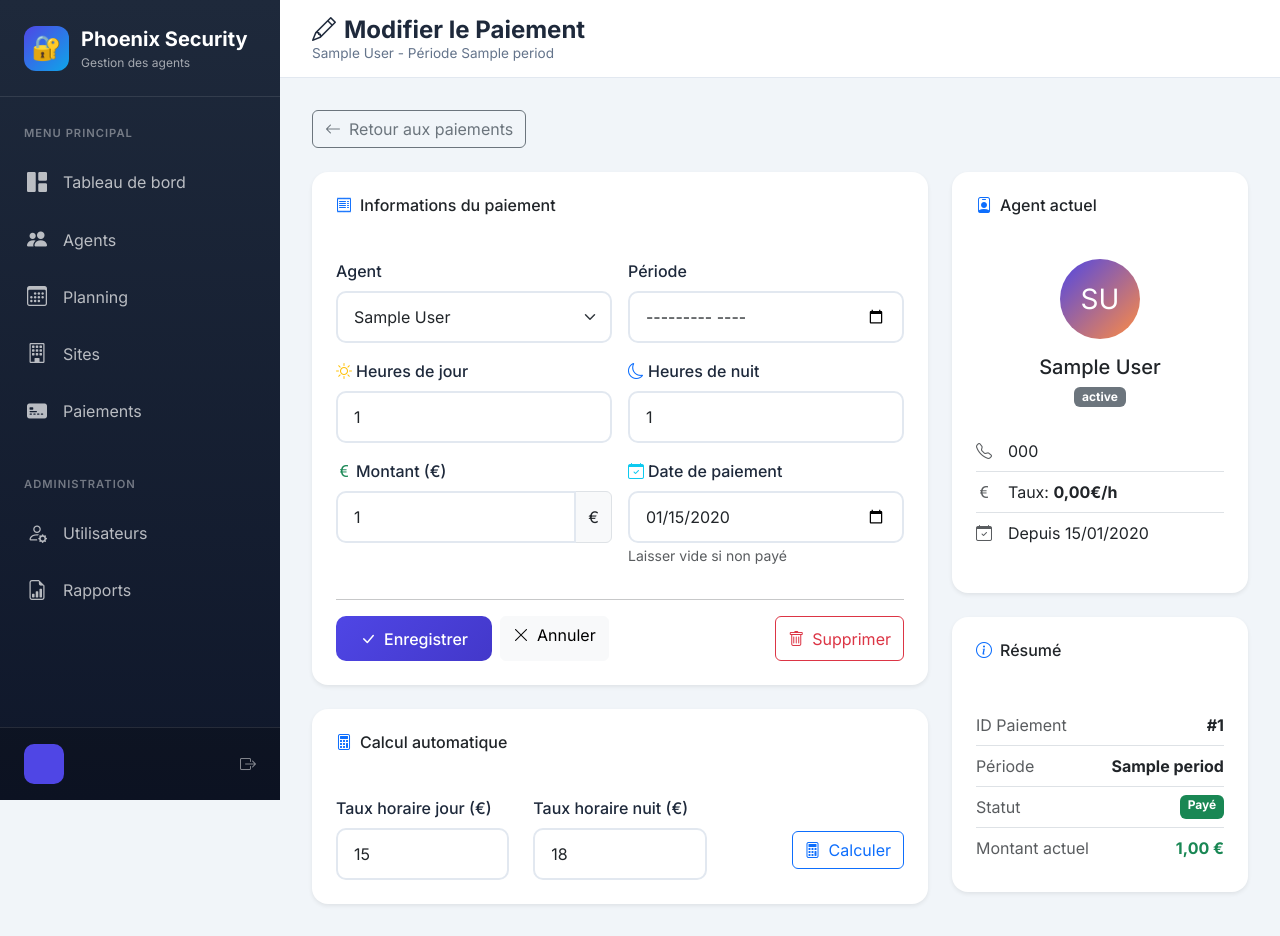
After one commit to Wassimbkl/phoenix-security, a Symfony app: template templates/admin/payments/payment_edit.html.twig in a window 1280 px wide. The commit adds this page. Run offline with Twig, Linux system fonts and the light colour scheme; the template is opened without the code that fills it: most values are stand-ins (such as "Sample title", 1, 10 or a date in 2020); some libraries are stand-ins or nearby versions.

Commit message:
feat: Add payment update functionality and corresponding edit template

```diff
--- a/src/Entity/Agent.php
+++ b/src/Entity/Agent.php
@@ -148,4 +148,9 @@ class Agent
     {
         return $this->payments;
     }
+
+    public function __toString(): string
+    {
+        return $this->firstName . ' ' . $this->lastName;
+    }
 }
--- /dev/null
+++ b/templates/admin/payments/payment_edit.html.twig
@@ -0,0 +1,252 @@
+{% extends 'admin/layout.html.twig' %}
+
+{% block title %}Modifier le paiement #{{ payment.id }} - Phoenix Security{% endblock %}
+
+{% block page_title %}
+    <i class="bi bi-pencil me-2"></i>Modifier le Paiement
+{% endblock %}
+
+{% block page_subtitle %}
+    {{ payment.agent.firstName }} {{ payment.agent.lastName }} - Période {{ payment.period }}
+{% endblock %}
+
+{% block content %}
+<div class="row mb-4">
+    <div class="col-12">
+        <a href="{{ path('admin_payments') }}" class="btn btn-outline-secondary">
+            <i class="bi bi-arrow-left me-2"></i>Retour aux paiements
+        </a>
+    </div>
+</div>
+
+<div class="row g-4">
+    <!-- Formulaire -->
+    <div class="col-lg-8">
+        <div class="card border-0 shadow-sm">
+            <div class="card-header bg-transparent border-0 pt-4">
+                <h6 class="mb-0"><i class="bi bi-receipt me-2 text-primary"></i>Informations du paiement</h6>
+            </div>
+            <div class="card-body">
+                <form method="post" action="{{ path('admin_payment_update', {id: payment.id}) }}">
+                    <input type="hidden" name="_token" value="{{ csrf_token('payment_edit' ~ payment.id) }}">
+
+                    <div class="row g-3">
+                        <!-- Agent -->
+                        <div class="col-md-6">
+                            <label class="form-label">Agent</label>
+                            <select name="agent_id" class="form-select" required>
+                                {% for agent in agents %}
+                                    <option value="{{ agent.id }}" {{ payment.agent.id == agent.id ? 'selected' : '' }}>
+                                        {{ agent.firstName }} {{ agent.lastName }}
+                                    </option>
+                                {% endfor %}
+                            </select>
+                        </div>
+
+                        <!-- Période -->
+                        <div class="col-md-6">
+                            <label class="form-label">Période</label>
+                            <input type="month" name="period" class="form-control"
+                                   value="{{ payment.period }}" required>
+                        </div>
+
+                        <!-- Heures de jour -->
+                        <div class="col-md-6">
+                            <label class="form-label">
+                                <i class="bi bi-sun text-warning me-1"></i>Heures de jour
+                            </label>
+                            <input type="number" name="hours_day" class="form-control"
+                                   value="{{ payment.totalHoursDay }}" step="0.5" min="0" required
+                                   onchange="calculateAmount()">
+                        </div>
+
+                        <!-- Heures de nuit -->
+                        <div class="col-md-6">
+                            <label class="form-label">
+                                <i class="bi bi-moon text-primary me-1"></i>Heures de nuit
+                            </label>
+                            <input type="number" name="hours_night" class="form-control"
+                                   value="{{ payment.totalHoursNight }}" step="0.5" min="0" required
+                                   onchange="calculateAmount()">
+                        </div>
+
+                        <!-- Montant -->
+                        <div class="col-md-6">
+                            <label class="form-label">
+                                <i class="bi bi-currency-euro text-success me-1"></i>Montant (€)
+                            </label>
+                            <div class="input-group">
+                                <input type="number" name="amount" id="amount" class="form-control"
+                                       value="{{ payment.totalAmount }}" step="0.01" min="0" required>
+                                <span class="input-group-text">€</span>
+                            </div>
+                        </div>
+
+                        <!-- Date de paiement -->
+                        <div class="col-md-6">
+                            <label class="form-label">
+                                <i class="bi bi-calendar-check text-info me-1"></i>Date de paiement
+                            </label>
+                            <input type="date" name="payment_date" class="form-control"
+                                   value="{{ payment.paymentDate ? payment.paymentDate|date('Y-m-d') : '' }}">
+                            <small class="text-muted">Laisser vide si non payé</small>
+                        </div>
+
+                        <!-- Boutons -->
+                        <div class="col-12">
+                            <hr class="my-3">
+                            <div class="d-flex justify-content-between">
+                                <div class="d-flex gap-2">
+                                    <button type="submit" class="btn btn-phoenix">
+                                        <i class="bi bi-check-lg me-2"></i>Enregistrer
+                                    </button>
+                                    <a href="{{ path('admin_payments') }}" class="btn btn-light">
+                                        <i class="bi bi-x-lg me-2"></i>Annuler
+                                    </a>
+                                </div>
+                                <button type="button" class="btn btn-outline-danger"
+                                        data-bs-toggle="modal" data-bs-target="#deleteModal">
+                                    <i class="bi bi-trash me-2"></i>Supprimer
+                                </button>
+                            </div>
+                        </div>
+                    </div>
+                </form>
+            </div>
+        </div>
+
+        <!-- Calcul automatique -->
+        <div class="card border-0 shadow-sm mt-4">
+            <div class="card-header bg-transparent border-0 pt-4">
+                <h6 class="mb-0"><i class="bi bi-calculator me-2 text-primary"></i>Calcul automatique</h6>
+            </div>
+            <div class="card-body">
+                <div class="row align-items-center">
+                    <div class="col-md-4">
+                        <label class="form-label">Taux horaire jour (€)</label>
+                        <input type="number" id="rate_day" class="form-control" value="15" step="0.5" onchange="calculateAmount()">
+                    </div>
+                    <div class="col-md-4">
+                        <label class="form-label">Taux horaire nuit (€)</label>
+                        <input type="number" id="rate_night" class="form-control" value="18" step="0.5" onchange="calculateAmount()">
+                    </div>
+                    <div class="col-md-4 text-end">
+                        <button type="button" class="btn btn-outline-primary mt-4" onclick="calculateAmount()">
+                            <i class="bi bi-calculator me-2"></i>Calculer
+                        </button>
+                    </div>
+                </div>
+            </div>
+        </div>
+    </div>
+
+    <!-- Sidebar Agent -->
+    <div class="col-lg-4">
+        <div class="card border-0 shadow-sm">
+            <div class="card-header bg-transparent border-0 pt-4">
+                <h6 class="mb-0"><i class="bi bi-person-badge me-2 text-primary"></i>Agent actuel</h6>
+            </div>
+            <div class="card-body">
+                <div class="text-center mb-4">
+                    <div class="avatar-xl mx-auto mb-3" style="width: 80px; height: 80px; font-size: 28px; display: flex; align-items: center; justify-content: center; background: linear-gradient(135deg, var(--phoenix-primary), #ff8c42); color: white; border-radius: 50%;">
+                        {{ payment.agent.firstName|slice(0, 1)|upper }}{{ payment.agent.lastName|slice(0, 1)|upper }}
+                    </div>
+                    <h5 class="mb-1">{{ payment.agent.firstName }} {{ payment.agent.lastName }}</h5>
+                    <span class="badge {{ payment.agent.status == 'ACTIF' ? 'bg-success' : 'bg-secondary' }}">
+                        {{ payment.agent.status }}
+                    </span>
+                </div>
+
+                <ul class="list-unstyled">
+                    {% if payment.agent.phone %}
+                        <li class="d-flex align-items-center py-2 border-bottom">
+                            <i class="bi bi-telephone text-muted me-3"></i>
+                            <span>{{ payment.agent.phone }}</span>
+                        </li>
+                    {% endif %}
+                    <li class="d-flex align-items-center py-2 border-bottom">
+                        <i class="bi bi-currency-euro text-muted me-3"></i>
+                        <span>Taux: <strong>{{ payment.agent.hourlyRate|number_format(2, ',', ' ') }}€/h</strong></span>
+                    </li>
+                    {% if payment.agent.hireDate %}
+                        <li class="d-flex align-items-center py-2">
+                            <i class="bi bi-calendar-check text-muted me-3"></i>
+                            <span>Depuis {{ payment.agent.hireDate|date('d/m/Y') }}</span>
+                        </li>
+                    {% endif %}
+                </ul>
+            </div>
+        </div>
+
+        <!-- Résumé -->
+        <div class="card border-0 shadow-sm mt-4">
+            <div class="card-header bg-transparent border-0 pt-4">
+                <h6 class="mb-0"><i class="bi bi-info-circle me-2 text-primary"></i>Résumé</h6>
+            </div>
+            <div class="card-body">
+                <ul class="list-unstyled mb-0">
+                    <li class="d-flex justify-content-between py-2 border-bottom">
+                        <span class="text-muted">ID Paiement</span>
+                        <strong>#{{ payment.id }}</strong>
+                    </li>
+                    <li class="d-flex justify-content-between py-2 border-bottom">
+                        <span class="text-muted">Période</span>
+                        <strong>{{ payment.period }}</strong>
+                    </li>
+                    <li class="d-flex justify-content-between py-2 border-bottom">
+                        <span class="text-muted">Statut</span>
+                        {% if payment.paymentDate %}
+                            <span class="badge bg-success">Payé</span>
+                        {% else %}
+                            <span class="badge bg-warning text-dark">En attente</span>
+                        {% endif %}
+                    </li>
+                    <li class="d-flex justify-content-between py-2">
+                        <span class="text-muted">Montant actuel</span>
+                        <strong class="text-success">{{ payment.totalAmount|number_format(2, ',', ' ') }} €</strong>
+                    </li>
+                </ul>
+            </div>
+        </div>
+    </div>
+</div>
+
+<!-- Modal Suppression -->
+<div class="modal fade" id="deleteModal" tabindex="-1">
+    <div class="modal-dialog modal-dialog-centered">
+        <div class="modal-content border-0 shadow">
+            <div class="modal-header border-0">
+                <h5 class="modal-title text-danger">
+                    <i class="bi bi-exclamation-triangle me-2"></i>Confirmer la suppression
+                </h5>
+                <button type="button" class="btn-close" data-bs-dismiss="modal"></button>
+            </div>
+            <div class="modal-body">
+                <p>Êtes-vous sûr de vouloir supprimer ce paiement ?</p>
+                <p class="mb-0 text-muted small">Cette action est irréversible.</p>
+            </div>
+            <div class="modal-footer border-0">
+                <button type="button" class="btn btn-light" data-bs-dismiss="modal">Annuler</button>
+                <form action="{{ path('app_payment_delete', {id: payment.id}) }}" method="post" class="d-inline">
+                    <input type="hidden" name="_token" value="{{ csrf_token('delete' ~ payment.id) }}">
+                    <button type="submit" class="btn btn-danger">
+                        <i class="bi bi-trash me-2"></i>Supprimer
+                    </button>
+                </form>
+            </div>
+        </div>
+    </div>
+</div>
+
+<script>
+function calculateAmount() {
+    const hoursDay = parseFloat(document.querySelector('[name="hours_day"]').value) || 0;
+    const hoursNight = parseFloat(document.querySelector('[name="hours_night"]').value) || 0;
+    const rateDay = parseFloat(document.getElementById('rate_day').value) || 15;
+    const rateNight = parseFloat(document.getElementById('rate_night').value) || 18;
+
+    const total = (hoursDay * rateDay) + (hoursNight * rateNight);
+    document.getElementById('amount').value = total.toFixed(2);
+}
+</script>
+{% endblock %}
--- a/templates/admin/shifts/planning_day.html.twig
+++ b/templates/admin/shifts/planning_day.html.twig
@@ -11,7 +11,7 @@
     <div class="col-12">
         <div class="d-flex justify-content-between align-items-center">
             <div>
-                <a href="{{ path('admin_planning', {date: date|date('Y-m-d'), view: 'week'}) }}" class="btn btn-outline-secondary">
+                <a href="{{ path('admin_planning', {date: date|date('Y-m-d'), view: 'month'}) }}" class="btn btn-outline-secondary">
                     <i class="bi bi-arrow-left me-2"></i>Retour au calendrier
                 </a>
             </div>
```
Also changed, not shown: src/Controller/AdminController.php (+37 -0 lines), src/Controller/PaymentController.php (+5 -13 lines), templates/admin/reports/report_agent.html.twig (+6 -6 lines).
